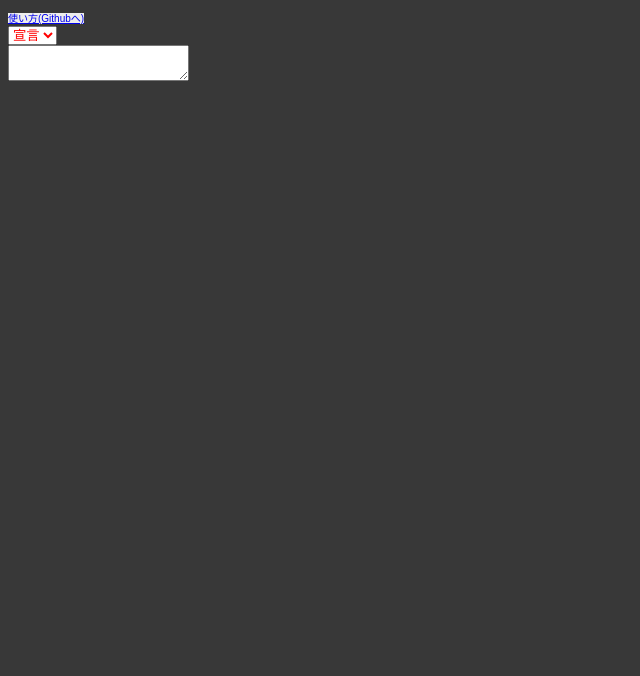
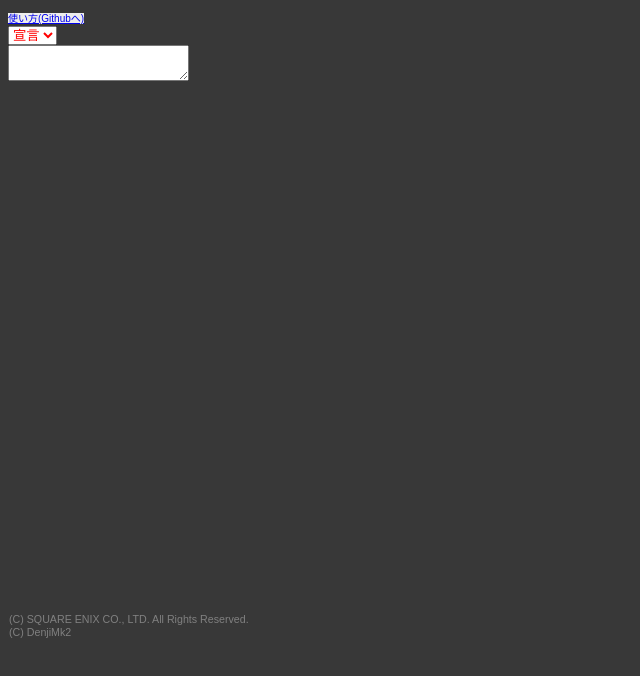
Before and after one commit to DenjiMk2/ffxiv-macro-glasses-web, a Vue app: page / in a window 1280 px wide. Shown: the top 676 px of the page, without its empty margins (0-640 px from the left). Built offline with nearby package versions, Linux system fonts and the light colour scheme.

Commit message:
update コピーライトを追加

```diff
--- a/src/components/MainPage.vue
+++ b/src/components/MainPage.vue
@@ -19,6 +19,10 @@
     <pre class="outputPanel" v-html="outMacro" />
     <!-- </pre> -->
   </div>
+  <footer>
+    <p class="copyright">(C) SQUARE ENIX CO., LTD. All Rights Reserved.</p>
+    <p class="copyright">(C) DenjiMk2</p>
+  </footer>
 </template>
 
 <script>
@@ -52,6 +56,7 @@ body{
 }
 .outputPanel{
   font-size: 14px;
+  min-height:500px;
 }
 .dps{
   color: #FF9933;
@@ -86,4 +91,9 @@ body{
 .me{
   color: red;
 }
+.copyright{
+  font-size:8pt;
+  color:#808080;
+  margin:1px;
+}
 </style>
```
